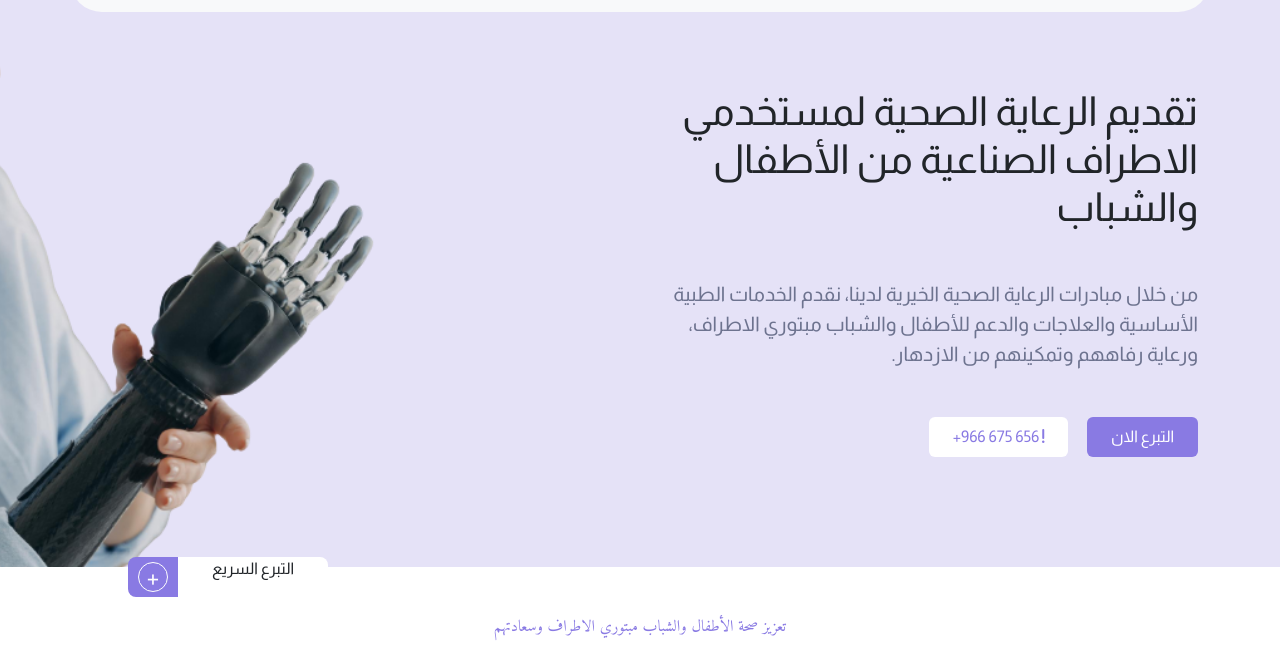
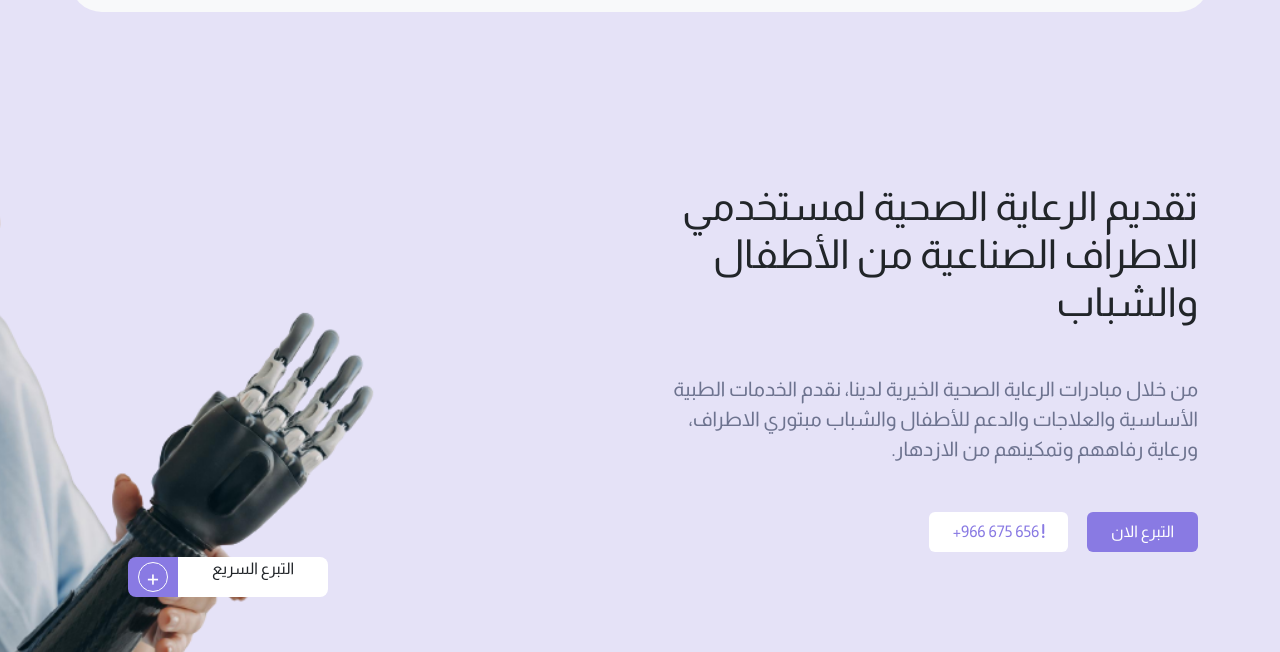
Before and after one commit to ahmedYasser166/Task-Home, a plain HTML site: page index.html in a window 1280 px wide. Shown: the part 83-735 px from the top of the page. Drawn offline with nearby package versions, Linux system fonts and the light colour scheme.

Commit message:
Add files via upload

```diff
--- a/index.html
+++ b/index.html
@@ -75,9 +75,9 @@
     <!-- End Navbar  -->
     <!-- Start Home  -->
 
-    <section id="sec1" class="home">
+    <section id="sec1" class="home full-height-lg ">
       <div class="container">
-        <div class="row align-items-center">
+        <div class="row  align-items-center">
           <div class="col-md-6 col-12">
             <h1>
               تقديم الرعاية الصحية لمستخدمي الاطراف الصناعية من الأطفال والشباب
--- a/style.css
+++ b/style.css
@@ -46,11 +46,22 @@ body {
 .home {
   background-color: var(--secondary-color);
   padding-top: 170px;
-  padding-bottom: 110px;
+  padding-bottom: 70px;
   position: relative;
   overflow: hidden;
-  /* height: 100vh; */
 }
+.full-height-lg {
+  height: auto;
+}
+
+@media (min-width: 992px) {
+  .full-height-lg {
+    height: 100vh;
+    display: flex;
+    align-items: center;
+  }
+}
+
 .home p {
   font-size: 20px;
   font-weight: 400;
```
